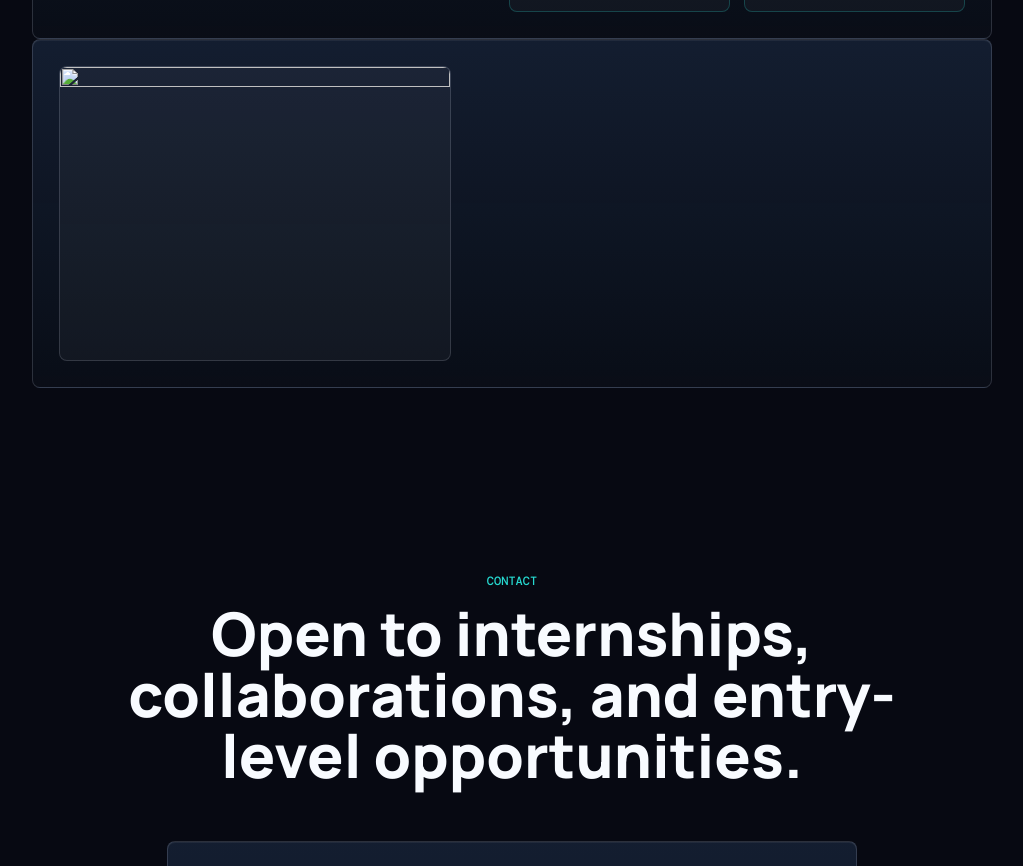
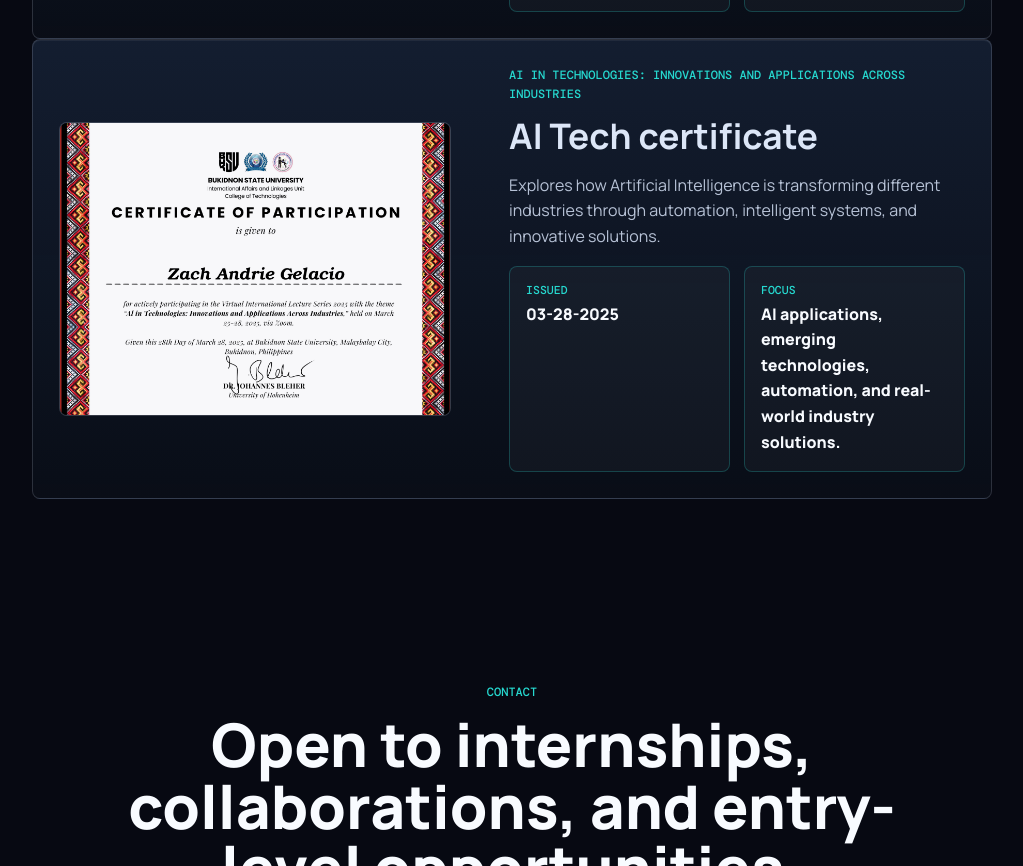
Before and after one commit to nubie69/Portfolio, a website: page index.html in a window 1280 px wide. Shown: the part 6286-7152 px from the top of the page, without its empty margins (128-1151 px from the left). Drawn offline with nearby package versions, Linux system fonts and the light colour scheme.

Commit message:
Added new Certificate

```diff
--- a/index.html
+++ b/index.html
@@ -320,21 +320,26 @@
 
        <article class="certificate-card">
         <div class="certificate-preview">
-          <button class="image-trigger" type="button" data-full-image="assets/" data-image-title=" ">
-            <img src="" alt="">
+          <button class="image-trigger" type="button" data-full-image="assets/AI_Tech.png" data-image-title="AI Tech certificate">
+            <img src="assets/AI_Tech.png" alt="AI Tech certificate">
           </button>
         </div>
-        <div >
-          <p></p>
-          <h3></h3>
-          <p></p>
-          <dl>
+        <div class="certificate-content">
+          <p class="eyebrow">AI in Technologies: Innovations and Applications across Industries</p>
+          <h3>AI Tech certificate</h3>
+          <p>Explores how Artificial Intelligence is transforming different industries through automation, intelligent systems, and innovative solutions.</p>
+          <dl class="certificate-details">
             <div>
-
+              <dt>Issued</dt>
+              <dd>03-28-2025</dd>
+            </div>
+            <div>
+              <dt>Focus</dt>
+              <dd>AI applications, emerging technologies, automation, and real-world industry solutions.</dd>
             </div>
           </dl>
         </div>
-       </article>
+      </article>
     </section>
 
     <section class="contact section-shell" id="contact">
@@ -358,7 +363,7 @@
         <button class="button primary" type="submit">Send Message</button>
       </form>
       <div class="social-row" aria-label="Social links">
-        <a href="https://www.linkedin.com/in/zach-andrie-gelacio-a98891422/" target="_blank">LinkedIn</a>
+        <a href="https://www.linkedin.com/in/zach-andrie-gelacio-a98891422  /" target="_blank">LinkedIn</a>
         <a href="https://github.com/nubie69" target="_blank">GitHub</a>
         <a href="https://www.facebook.com/zach.gelacio.7" target="_blank">Facebook</a>
         <a href="mailto:2301101807@student.buksu.edu.ph" target="_blank">Email</a>
```
Also changed, not shown: assets/AI_Tech.png (added).
